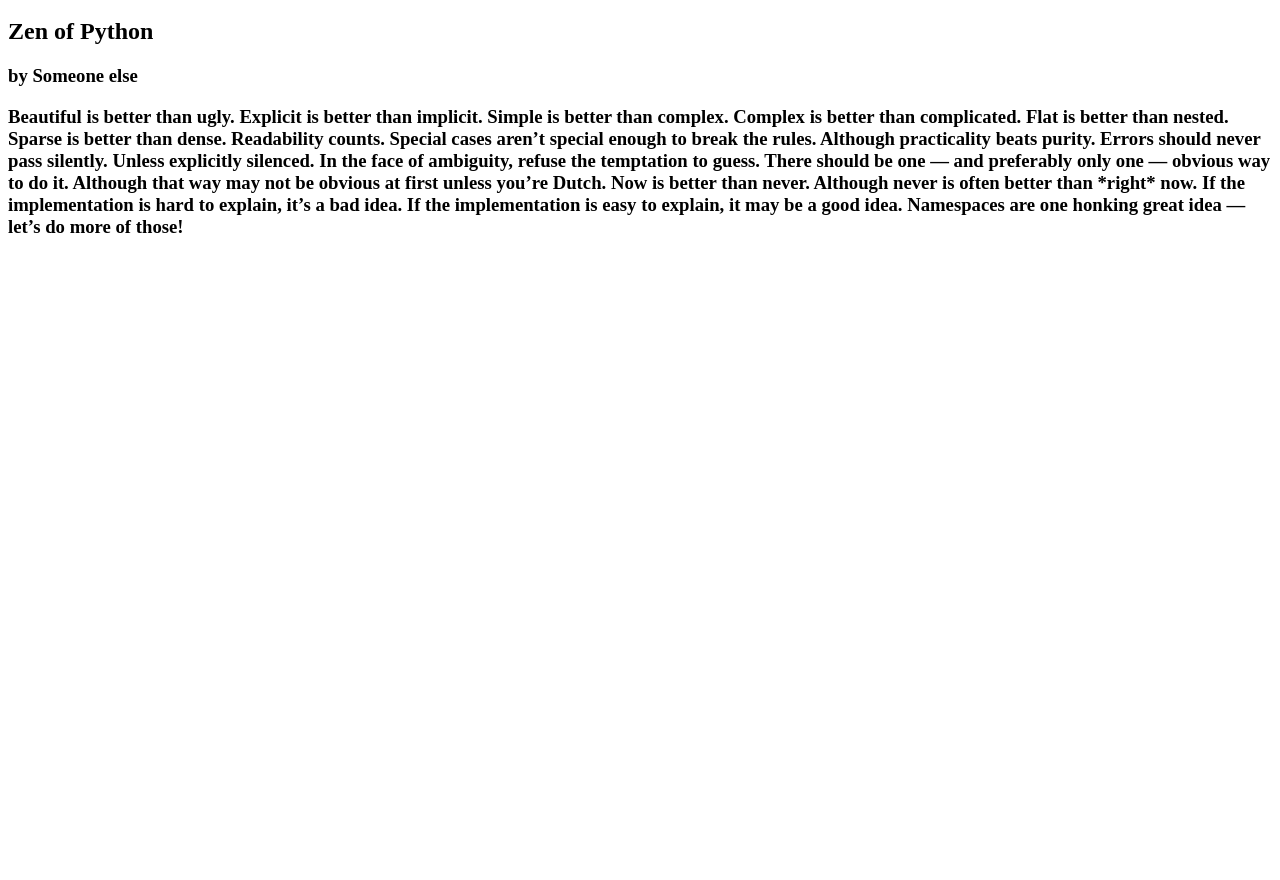
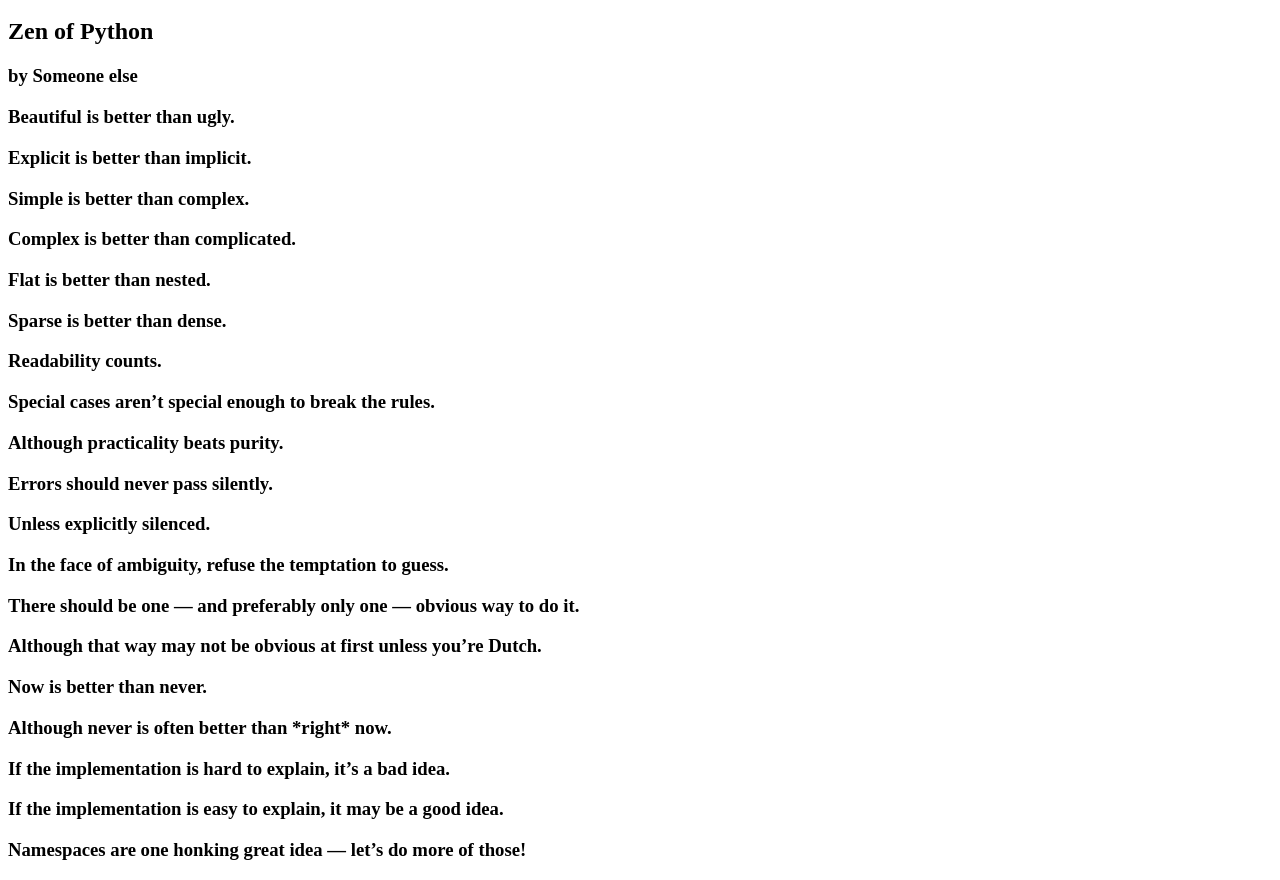
Before and after one commit to prawson81/Poem-Website, a plain HTML site: page index.html in a window 1280 px wide. Shown: the part 48-928 px from the top of the page. Before the commit the page ends 800 px from the top, so only its background shows below. Drawn offline with Linux system fonts and the light colour scheme.

Commit message:
Update index.html
formatting text

```diff
--- a/index.html
+++ b/index.html
@@ -5,27 +5,26 @@
     <h2><strong>Zen of Python</strong><h2>
   <h3>by Someone else<h3>
 
-  <p>
-Beautiful is better than ugly.
-Explicit is better than implicit.
-Simple is better than complex.
-Complex is better than complicated.
-Flat is better than nested.
-Sparse is better than dense.
-Readability counts.
-Special cases aren’t special enough to break the rules.
-Although practicality beats purity.
-Errors should never pass silently.
-Unless explicitly silenced.
-In the face of ambiguity, refuse the temptation to guess.
-There should be one — and preferably only one — obvious way to do it.
-Although that way may not be obvious at first unless you’re Dutch.
-Now is better than never.
-Although never is often better than *right* now.
-If the implementation is hard to explain, it’s a bad idea.
-If the implementation is easy to explain, it may be a good idea.
-Namespaces are one honking great idea — let’s do more of those!
-    <p>
+  <p>Beautiful is better than ugly.<p>
+  <p>Explicit is better than implicit.
+  <p>Simple is better than complex.
+  <p>Complex is better than complicated.
+  <p>Flat is better than nested.
+  <p>Sparse is better than dense.
+  <p>Readability counts.
+  <p>Special cases aren’t special enough to break the rules.
+  <p>Although practicality beats purity.
+  <p>Errors should never pass silently.
+  <p>Unless explicitly silenced.
+  <p>In the face of ambiguity, refuse the temptation to guess.
+  <p>There should be one — and preferably only one — obvious way to do it.
+  <p>Although that way may not be obvious at first unless you’re Dutch.
+  <p>Now is better than never.
+  <p>Although never is often better than *right* now.
+  <p>If the implementation is hard to explain, it’s a bad idea.
+  <p>If the implementation is easy to explain, it may be a good idea.
+  <p>Namespaces are one honking great idea — let’s do more of those!<p>
+
 </body>
 
 </html>
```
